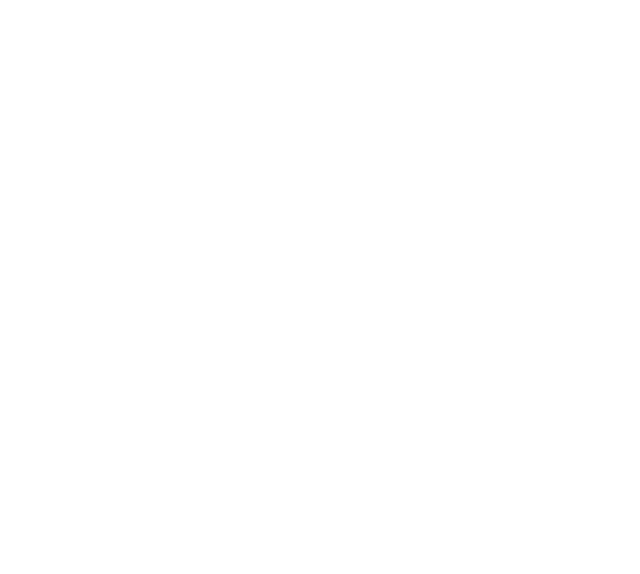
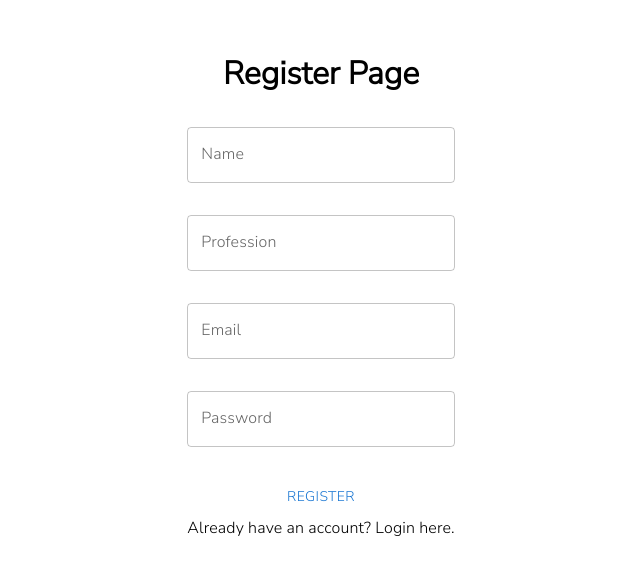
Before and after one commit to Jimish18/Expense-Management-System-MERN, a React (Create React App) app in the folder client/: page /register in a window 1280 px wide. Before the commit this address had no page. Shown: the part 104-678 px from the top of the page, without its empty margins (319-959 px from the left). Built offline with nearby package versions, Linux system fonts and the light colour scheme.

Commit message:
created login & register pages and also added their functionalities

```diff
--- a/client/src/App.js
+++ b/client/src/App.js
@@ -3,6 +3,7 @@
 import HomePage from './Pages/HomePage';
 import TransactionPage from './Pages/TransactionPage';
 import LoginPage from './Pages/LoginPage';
+import RegistrationPage from './Pages/RegistrationPage';
 
 function App() {
   return (
@@ -12,6 +13,7 @@
         <Route path='/' element={<HomePage/>}/>
         <Route path='/transactions' element={<TransactionPage/>}/>
         <Route path='/login' element={<LoginPage/>} />
+        <Route path='/register' element={<RegistrationPage/>} />
       </Routes>
     </div>
   );
--- a/client/src/Pages/LoginPage.jsx
+++ b/client/src/Pages/LoginPage.jsx
@@ -29,9 +29,21 @@
 {
   const navigate = useNavigate();
 
-  const handleFormSubmit = () =>
+  const handleFormSubmit = async (values , onSubitProps) =>
   {
+    const savedUserResponse = await fetch(
+      'http://localhost:8080/auth/login',
+      {
+        method : "POST",
+        headers : {"Content-Type" : "application/json"},
+        body : JSON.stringify(values)
+      }
+    );
 
+    const savedUser = await savedUserResponse.json();
+
+    navigate('/');
+    onSubitProps.resetForm();
   }
 
   return (
--- a/client/src/Pages/RegistrationPage.jsx
+++ b/client/src/Pages/RegistrationPage.jsx
@@ -1,8 +1,169 @@
 import React from 'react'
+import * as yup from "yup";
+import
+{
+  Box,
+  Button,
+  TextField,
+  useMediaQuery,
+  Typography
+} from "@mui/material";
+import { useNavigate } from 'react-router-dom';
+import { Formik } from 'formik';
+
+
+const registerSchema = yup.object().shape(
+  {
+    name : yup.string().required("required"),
+    profession : yup.string().required("required"),
+    email : yup.string().email("invalid Email").required("required"),
+    password : yup.string().required("required")
+  }
+);
+
+
+const initialValueRegister =
+{
+  name : "",
+  profession : "",
+  email : "",
+  password : ""
+}
+
 
 const RegistrationPage = () => {
+
+  const navigate = useNavigate();
+
+  const handleFormSubmit = async (values , onSubitProps) =>
+  {
+
+
+    const savedUserResponse = await fetch(
+      'http://localhost:8080/auth/register',
+      {
+        method : "POST",
+        headers : {"Content-Type" : "application/json"},
+        body : JSON.stringify(values)
+      }
+    );
+
+    const savedUser = await savedUserResponse.json();
+
+    console.log(savedUser);
+
+    navigate('/login');
+    onSubitProps.resetForm();
+  }
+
+
   return (
-    <div>RegistrationPage</div>
+    <Formik
+      onSubmit={handleFormSubmit}
+      initialValues={initialValueRegister}
+      validationSchema={registerSchema}
+    >
+      {
+        ({
+          values,
+          errors,
+          touched,
+          handleblur,
+          handleChange,
+          handleSubmit
+        }) =>
+
+        (
+          <div
+            style=
+            {{
+              height : '100vh',
+              width : '100vw',
+              display : 'flex',
+              alignItems : 'center',
+              justifyContent : 'center'
+            }}
+          >
+            <form onSubmit={handleSubmit}
+              style=
+              {{
+                display : 'flex',
+                flexDirection : 'column',
+                gap : '2rem',
+                textAlign : 'center'
+              }}
+            >
+
+              <h1>Register Page</h1>
+
+              <TextField
+                label="Name"
+                onBlur={handleblur}
+                onChange={handleChange}
+                value={values.name}
+                name="name"
+                error = {Boolean(touched.name) && Boolean(errors.name)}
+                helperText={touched.name && errors.name}
+              />
+
+              <TextField
+                label="Profession"
+                onBlur={handleblur}
+                onChange={handleChange}
+                value={values.profession}
+                name="profession"
+                error = {Boolean(touched.profession) && Boolean(errors.profession)}
+                helperText={touched.profession && errors.profession}
+              />
+
+              <TextField
+                label="Email"
+                onBlur={handleblur}
+                onChange={handleChange}
+                value={values.email}
+                name="email"
+                error = {Boolean(touched.email) && Boolean(errors.email)}
+                helperText={touched.email && errors.email}
+              />
+
+              <TextField
+                label="Password"
+                type='password'
+                onBlur={handleblur}
+                onChange={handleChange}
+                value={values.password}
+                name="password"
+                error = {Boolean(touched.password) && Boolean(errors.password)}
+                helperText={touched.password && errors.password}
+              />
+
+
+              {/* Buttons */}
+              <Box>
+                <Button
+                  type='submit'
+                >
+                  Register
+                </Button>
+
+                <Typography
+                  onClick = {() => navigate('/login')}
+                  sx=
+                  {{
+                    cursor : 'pointer'
+                  }}
+                >
+                  Already have an account? Login here.
+                </Typography>
+
+              </Box>
+
+            </form>
+          </div>
+        )
+      }
+
+    </Formik>
   )
 }
 
```
